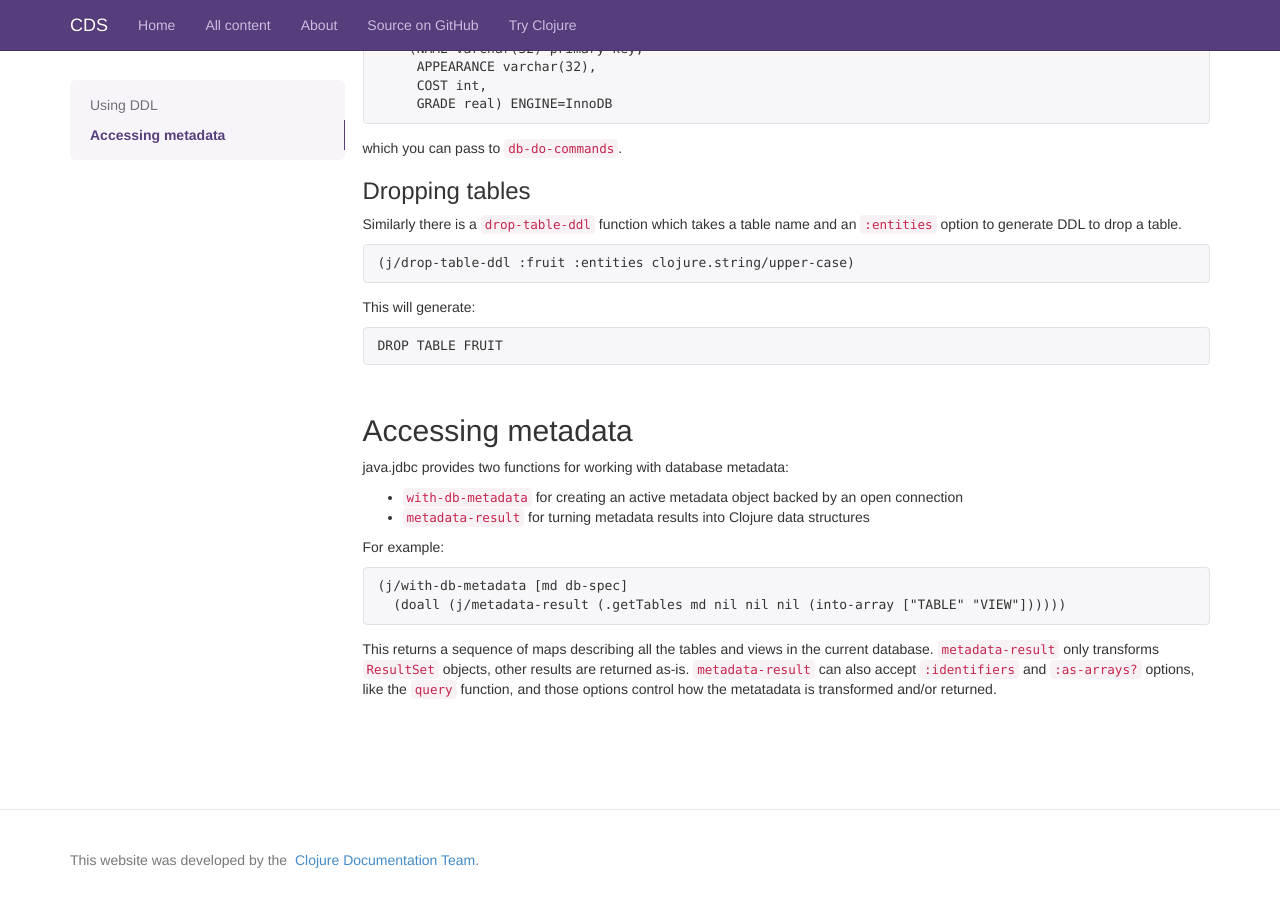
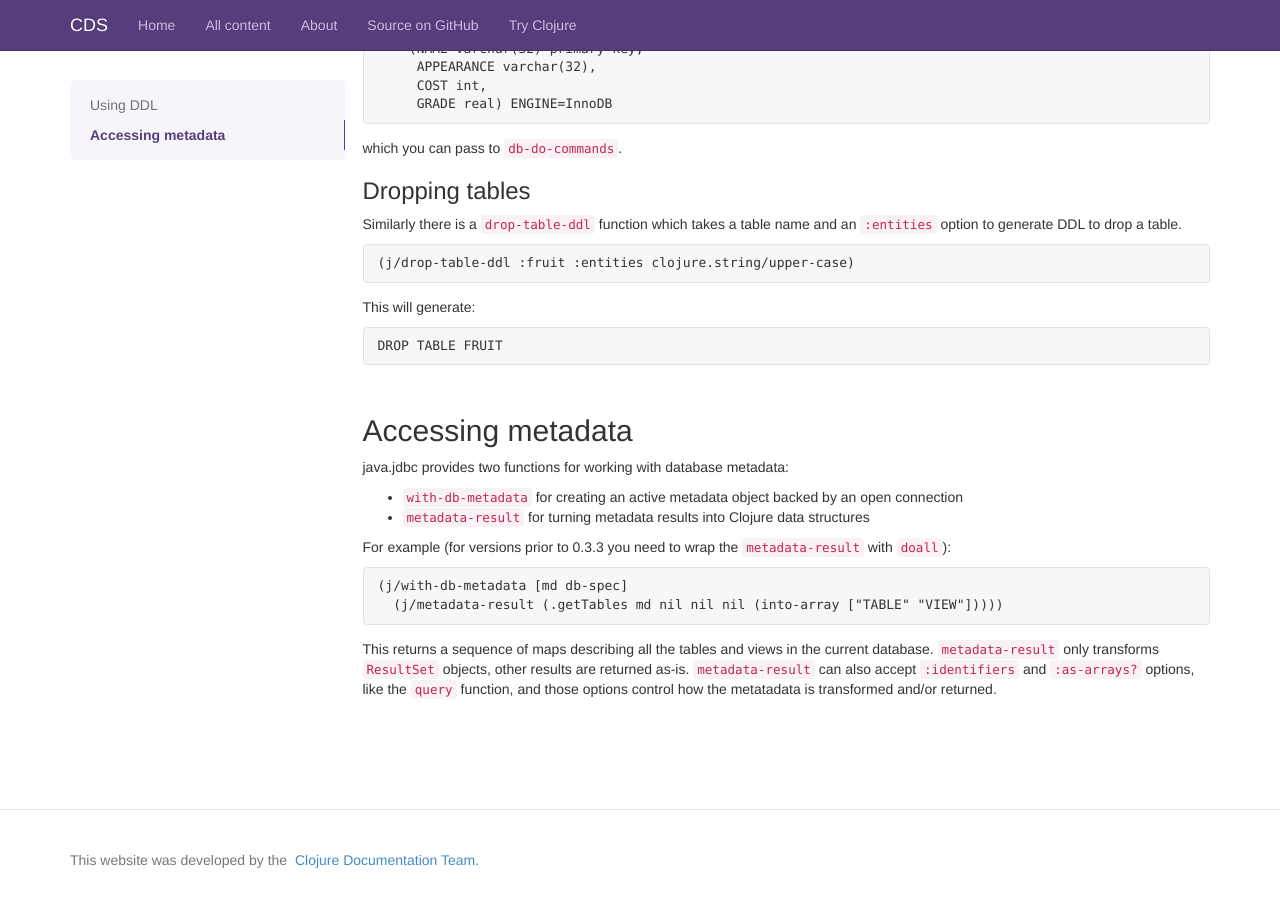
Before and after one commit to clojuredocs/guides, a Jekyll site: the page built from articles/ecosystem/java_jdbc/using_ddl.md, in a window 1280 px wide and 900 px high, scrolled down 708 px. Built offline with Jekyll 4.4.1, drawn with Linux system fonts in a browser that asks for light colours; some web fonts are replaced.

Commit message:
Removing doall from accessing metadata example
It's no longer necessary in 0.3.3. Also added instructions for versions prior to 0.3.3.

```diff
--- a/articles/ecosystem/java_jdbc/using_ddl.md
+++ b/articles/ecosystem/java_jdbc/using_ddl.md
@@ -52,9 +52,9 @@ java.jdbc provides two functions for working with database metadata:
 * `with-db-metadata` for creating an active metadata object backed by an open connection
 * `metadata-result` for turning metadata results into Clojure data structures
 
-For example:
+For example (for versions prior to 0.3.3 you need to wrap the `metadata-result` with `doall`):
 
     (j/with-db-metadata [md db-spec]
-      (doall (j/metadata-result (.getTables md nil nil nil (into-array ["TABLE" "VIEW"])))))
+      (j/metadata-result (.getTables md nil nil nil (into-array ["TABLE" "VIEW"]))))
 
 This returns a sequence of maps describing all the tables and views in the current database. `metadata-result` only transforms `ResultSet` objects, other results are returned as-is. `metadata-result` can also accept `:identifiers` and `:as-arrays?` options, like the `query` function, and those options control how the metatadata is transformed and/or returned.
```
